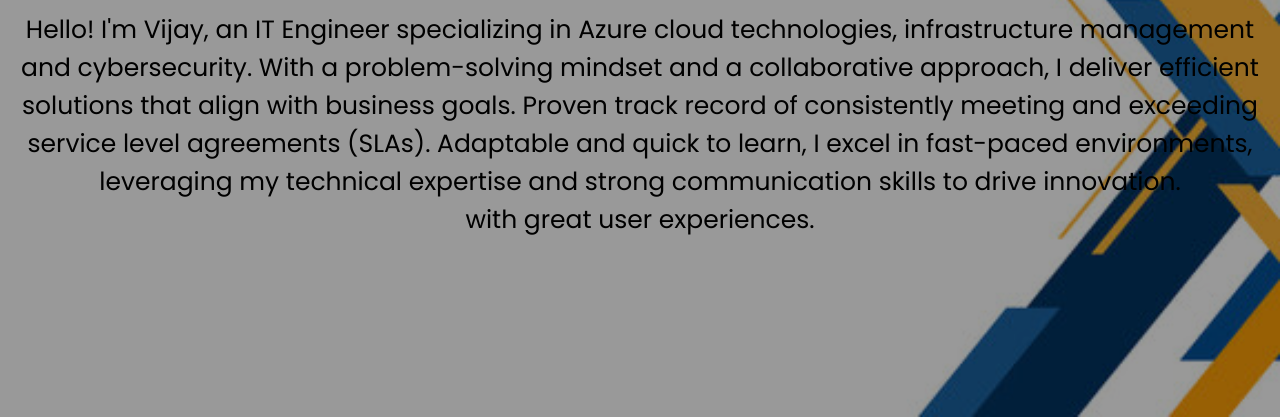
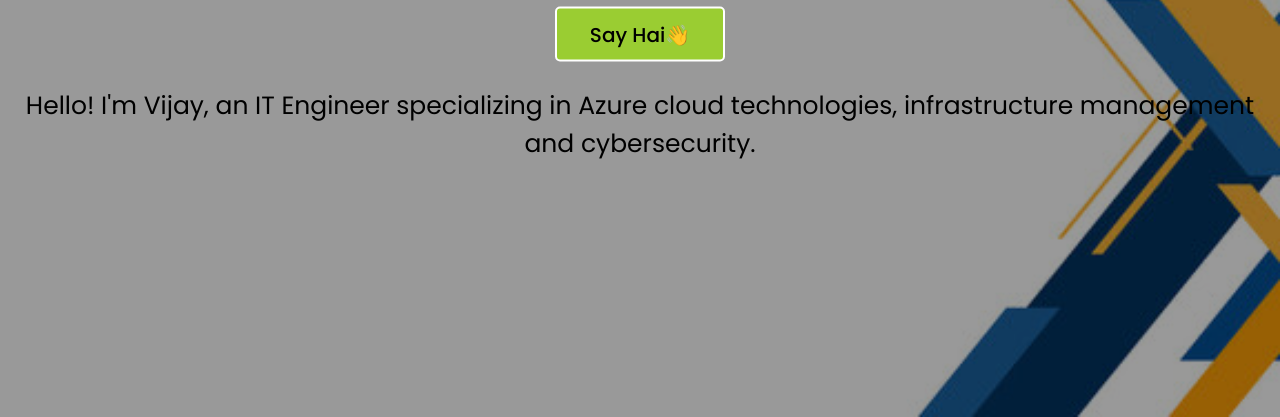
Before and after one commit to Vijaydev2023/My-profile-portfolio, a plain HTML site: page index.html in a window 1280 px wide. Shown: the part 383-800 px from the top of the page. Drawn offline with Linux system fonts and the light colour scheme.

Commit message:
Update index.html

```diff
--- a/index.html
+++ b/index.html
@@ -29,8 +29,7 @@
       <button>Say Hai&#128075;</button> <!--to change button to say hai-->
     </div>
     <br>
-    <p>Hello! I'm Vijay, an IT Engineer specializing in Azure cloud technologies, infrastructure management and cybersecurity. With a problem-solving mindset and a collaborative approach, I deliver efficient solutions that align with business goals. Proven track record of consistently meeting and exceeding service level agreements (SLAs). Adaptable and quick to learn, I excel in fast-paced environments, leveraging my technical expertise and strong communication skills to drive innovation.<br>
-      with great user experiences.</p>
+    <p>Hello! I'm Vijay, an IT Engineer specializing in Azure cloud technologies, infrastructure management and cybersecurity.</p>
   </div>
 </body>
 </html>
```
